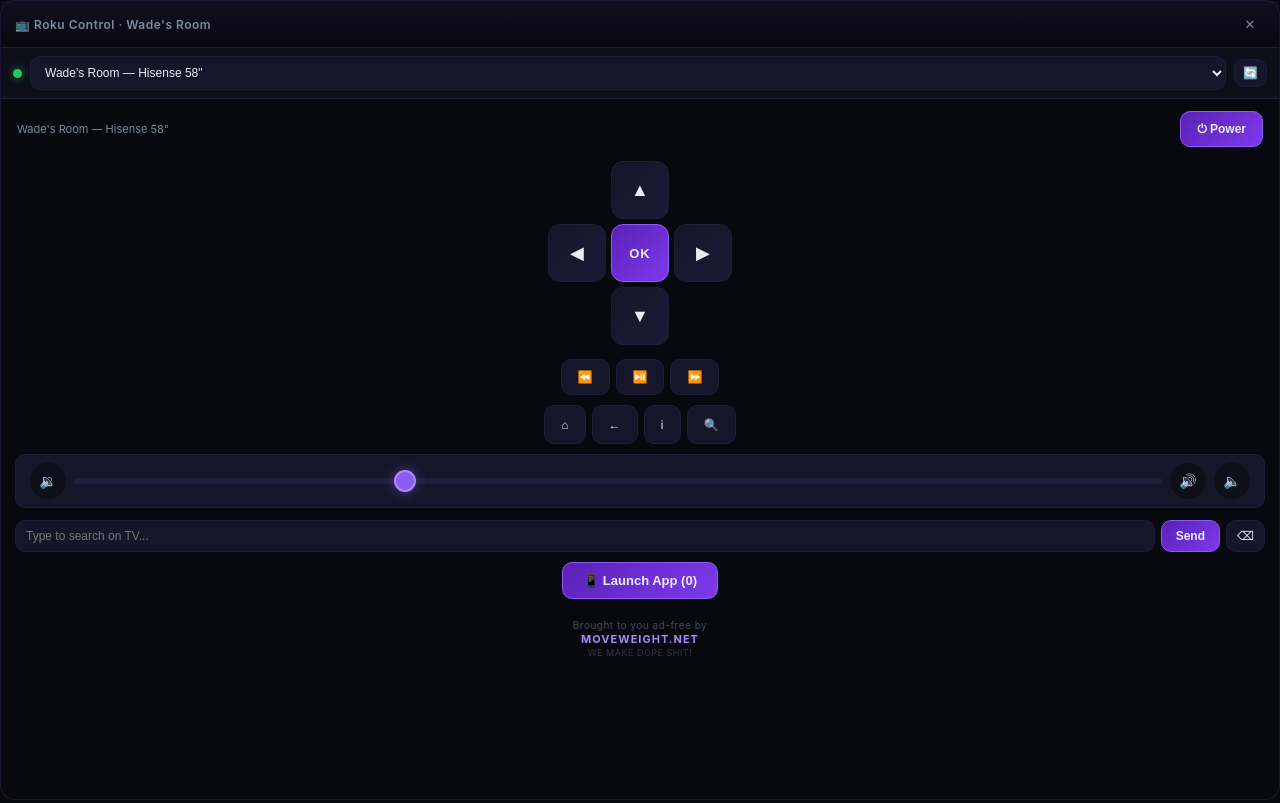
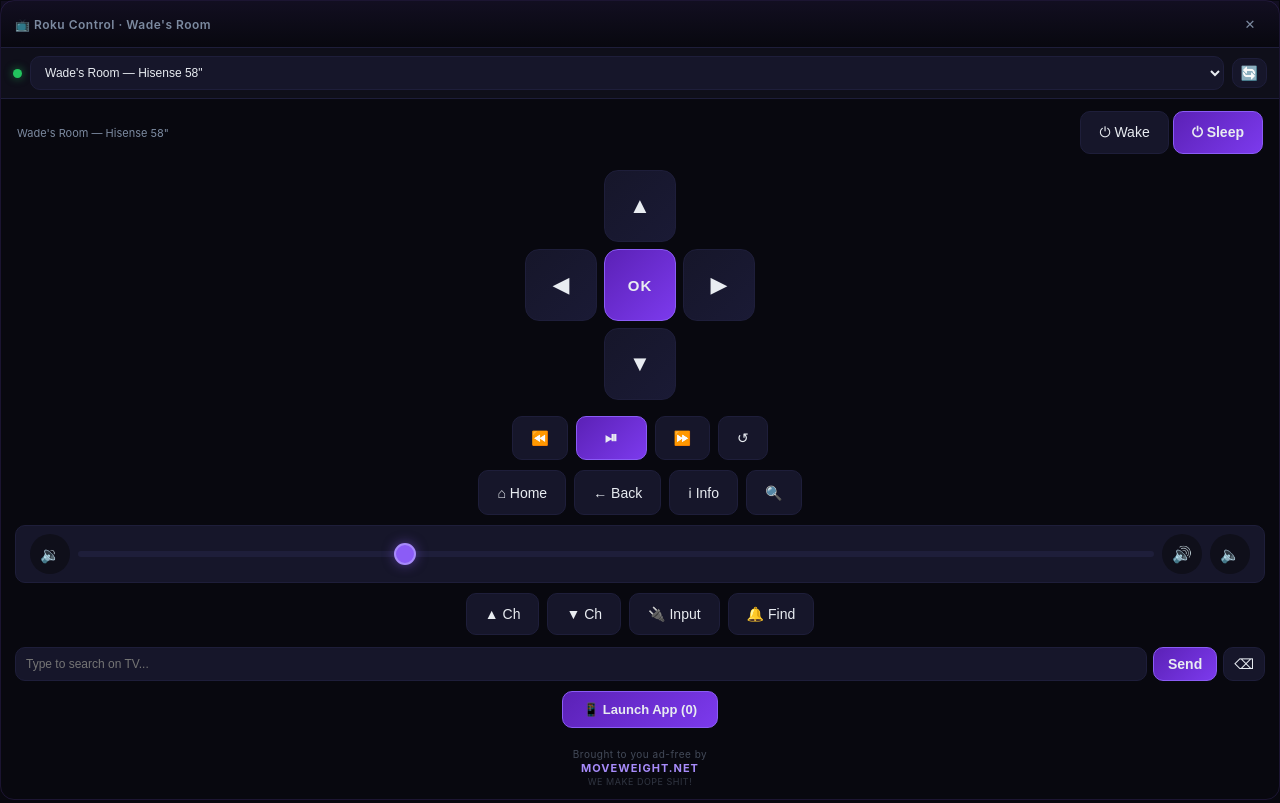
Before and after one commit to BlizzHacker/RokuControl, a React (Vite) app: page / in a window 1280 px wide. Built offline with nearby package versions, Linux system fonts and the light colour scheme.

Commit message:
fix: scaled-up UI — bigger buttons/fonts, working vol slider, play/pause, inputs, channel, find remote

```diff
--- a/index.html
+++ b/index.html
@@ -88,13 +88,13 @@
     }
 
     .dpad {
-      display: grid; grid-template-columns: 58px 58px 58px;
-      grid-template-rows: 58px 58px 58px; gap: 5px; margin: 4px 0;
+      display: grid; grid-template-columns: 72px 72px 72px;
+      grid-template-rows: 72px 72px 72px; gap: 7px; margin: 6px 0;
     }
     .dbtn {
-      width: 58px; height: 58px; border: 1px solid var(--border); border-radius: 12px;
+      width: 72px; height: 72px; border: 1px solid var(--border); border-radius: 14px;
       background: linear-gradient(135deg, var(--bg3) 0%, #1a1a35 100%);
-      color: var(--text); font-size: 18px; cursor: pointer;
+      color: var(--text); font-size: 22px; cursor: pointer;
       display: flex; align-items: center; justify-content: center;
       transition: all 0.1s; position: relative; overflow: hidden;
     }
@@ -106,12 +106,12 @@
     .dbtn:hover { border-color: var(--purple); transform: translateY(-1px); box-shadow: 0 4px 16px rgba(139,92,246,0.25); }
     .dbtn:hover::after { opacity: 1; }
     .dbtn:active { transform: scale(0.93); transition: transform 0.05s; }
-    .dbtn.c { background: linear-gradient(135deg, var(--purple-dark) 0%, #7c3aed 100%); border-color: var(--purple); font-weight: 700; font-size: 13px; letter-spacing: 1px; }
+    .dbtn.c { background: linear-gradient(135deg, var(--purple-dark) 0%, #7c3aed 100%); border-color: var(--purple); font-weight: 700; font-size: 15px; letter-spacing: 1px; }
 
-    .row { display: flex; gap: 6px; flex-wrap: wrap; justify-content: center; }
+    .row { display: flex; gap: 8px; flex-wrap: wrap; justify-content: center; }
     .btn {
-      padding: 10px 16px; border: 1px solid var(--border); border-radius: var(--radius-sm);
-      background: var(--bg3); color: var(--text); font-size: 12px; font-weight: 500;
+      padding: 12px 18px; border: 1px solid var(--border); border-radius: var(--radius-sm);
+      background: var(--bg3); color: var(--text); font-size: 14px; font-weight: 500;
       cursor: pointer; transition: all 0.1s; white-space: nowrap;
     }
     .btn:hover { background: var(--purple-dark); border-color: var(--purple); box-shadow: 0 2px 12px rgba(139,92,246,0.2); }
@@ -125,8 +125,8 @@
       border: 1px solid var(--border); width: 100%;
     }
     .vbtn {
-      width: 36px; height: 36px; border: none; border-radius: 50%;
-      background: var(--bg2); color: var(--text); font-size: 14px;
+      width: 40px; height: 40px; border: none; border-radius: 50%;
+      background: var(--bg2); color: var(--text); font-size: 16px;
       cursor: pointer; display: flex; align-items: center; justify-content: center;
       flex-shrink: 0; transition: all 0.1s;
     }
--- a/src/App.jsx
+++ b/src/App.jsx
@@ -1,4 +1,4 @@
-import React, { useState, useCallback } from 'react';
+import React, { useState, useCallback, useRef } from 'react';
 import { invoke } from '@tauri-apps/api/core';
 
 const PRELOADED = [
@@ -15,15 +15,24 @@
 };
 const icon = (n) => { const l=(n||'').toLowerCase(); for(const[k,v]of Object.entries(ICONS)) if(l.includes(k)) return v; return '📱'; };
 
+const INPUTS = [
+  {k:'InputTuner',l:'📡 Antenna'},{k:'InputHDMI1',l:'HDMI 1'},
+  {k:'InputHDMI2',l:'HDMI 2'},{k:'InputHDMI3',l:'HDMI 3'},
+  {k:'InputHDMI4',l:'HDMI 4'},{k:'InputAV1',l:'AV'},
+];
+
 export default function App({ widget = false }) {
   const [devices, setDevices] = useState(PRELOADED);
   const [sel, setSel] = useState(PRELOADED[0]);
   const [apps, setApps] = useState([]);
   const [showApps, setShowApps] = useState(false);
+  const [showInputs, setShowInputs] = useState(false);
   const [scanning, setScanning] = useState(false);
   const [vol, setVol] = useState(30);
   const [err, setErr] = useState('');
   const [text, setText] = useState('');
+  const volRef = useRef(30);
+  const volTimer = useRef(null);
 
   const refresh = async () => {
     setScanning(true); setErr('');
@@ -51,12 +60,34 @@
   const send = async (key) => {
     if (!sel) return;
     setErr('');
-    try {
-      await invoke('keypress', { ip: sel.ip, key });
-      if (key === 'VolumeUp') setVol(v => Math.min(100, v+5));
-      if (key === 'VolumeDown') setVol(v => Math.max(0, v-5));
-      if (key === 'VolumeMute') setVol(v => v===0 ? 30 : 0);
-    } catch(e) { setErr(e+''); }
+    try { await invoke('keypress', { ip: sel.ip, key }); } catch(e) { setErr(e+''); }
+  };
+
+  const sendVol = (dir) => {
+    if (!sel) return;
+    const newV = dir === 'up' ? Math.min(100, volRef.current + 3) : Math.max(0, volRef.current - 3);
+    volRef.current = newV;
+    setVol(newV);
+    if (volTimer.current) clearTimeout(volTimer.current);
+    volTimer.current = setTimeout(() => send(dir === 'up' ? 'VolumeUp' : 'VolumeDown'), 20);
+  };
+
+  const handleVolChange = (v) => {
+    const target = Number(v);
+    const prev = volRef.current;
+    volRef.current = target;
+    setVol(target);
+    if (volTimer.current) clearTimeout(volTimer.current);
+    const diff = target - prev;
+    const dir = diff > 0 ? 'VolumeUp' : 'VolumeDown';
+    const steps = Math.abs(Math.round(diff / 3));
+    let i = 0;
+    const step = () => {
+      if (i++ >= steps) return;
+      send(dir);
+      volTimer.current = setTimeout(step, 50);
+    };
+    step();
   };
 
   const launch = async (appId) => {
@@ -67,14 +98,7 @@
   const sendText = async () => {
     if (!sel || !text.trim()) return;
     setErr('');
-    try {
-      await invoke('send_text', { ip: sel.ip, text: text.trim() });
-      setText('');
-    } catch(e) { setErr(e+''); }
-  };
-
-  const handleTextKey = (e) => {
-    if (e.key === 'Enter') sendText();
+    try { await invoke('send_text', { ip: sel.ip, text: text.trim() }); setText(''); } catch(e) { setErr(e+''); }
   };
 
   const dpad = [
@@ -107,12 +131,18 @@
       )}
 
       <div className="main-content">
-        {err && <div style={{color:'#ef4444',fontSize:11,padding:'2px 8px',background:'rgba(239,68,68,0.1)',borderRadius:6}}>{err}</div>}
+        {err && <div className="error-bar">{err}</div>}
+
+        {/* Power row */}
         <div className="status-line">
           <span style={{color:'var(--text-dim)'}}>{sel?.label || 'No device'}</span>
-          <button className="btn sp" onClick={() => send('PowerOff')}>⏻ Power</button>
+          <div style={{display:'flex',gap:4}}>
+            <button className="btn" onClick={() => send('PowerOn')} title="Wake">⏻ Wake</button>
+            <button className="btn sp" onClick={() => send('PowerOff')} title="Sleep">⏻ Sleep</button>
+          </div>
         </div>
 
+        {/* D-Pad */}
         <div className="dpad">
           {dpad.map((k,i) => (
             <button key={i} className={`dbtn ${k.cl||''}`}
@@ -121,42 +151,62 @@
           ))}
         </div>
 
+        {/* Transport: Rewind — PLAY/PAUSE — Fwd — Instant Replay */}
         <div className="row">
-          {[{l:'⏪',k:'Rev'},{l:'⏯️',k:'Play'},{l:'⏩',k:'Fwd'}].map(m => (
-            <button key={m.k} className="btn" onClick={() => send(m.k)}>{m.l}</button>
-          ))}
+          <button className="btn" onClick={() => send('Rev')} title="Rewind">⏪</button>
+          <button className="btn sp" onClick={() => send('Play')} title="Play / Pause" style={{fontSize:16,padding:'12px 28px'}}>⏯</button>
+          <button className="btn" onClick={() => send('Fwd')} title="Fast Forward">⏩</button>
+          <button className="btn" onClick={() => send('InstantReplay')} title="Instant Replay">↺</button>
         </div>
 
+        {/* Navigation */}
         <div className="row">
-          {[{l:'⌂',k:'Home'},{l:'←',k:'Back'},{l:'ℹ',k:'Info'},{l:'🔍',k:'Search'}].map(m => (
-            <button key={m.k} className="btn" onClick={() => send(m.k)}>{m.l}</button>
-          ))}
+          <button className="btn" onClick={() => send('Home')} title="Home">⌂ Home</button>
+          <button className="btn" onClick={() => send('Back')} title="Back">← Back</button>
+          <button className="btn" onClick={() => send('Info')} title="Info">ℹ Info</button>
+          <button className="btn" onClick={() => send('Search')} title="Search">🔍</button>
         </div>
 
+        {/* Volume slider — actually sends commands */}
         <div className="vol-row">
-          <button className="vbtn" onClick={() => send('VolumeDown')}>🔉</button>
-          <input type="range" className="vslider" min="0" max="100" value={vol} onChange={e => setVol(+e.target.value)} />
-          <button className="vbtn" onClick={() => send('VolumeUp')}>🔊</button>
-          <button className="vbtn" onClick={() => send('VolumeMute')}>{vol===0?'🔇':'🔈'}</button>
+          <button className="vbtn" onClick={() => sendVol('down')}>🔉</button>
+          <input type="range" className="vslider" min="0" max="100"
+            value={vol} onChange={e => handleVolChange(e.target.value)} />
+          <button className="vbtn" onClick={() => sendVol('up')}>🔊</button>
+          <button className="vbtn" onClick={() => { send('VolumeMute'); setVol(v => v===0 ? 30 : 0); volRef.current = volRef.current===0 ? 30 : 0; }}>
+            {vol===0?'🔇':'🔈'}
+          </button>
         </div>
 
+        {/* Channel + Inputs */}
+        <div className="row">
+          <button className="btn" onClick={() => send('ChannelUp')}>▲ Ch</button>
+          <button className="btn" onClick={() => send('ChannelDown')}>▼ Ch</button>
+          <button className="btn" onClick={() => setShowInputs(!showInputs)}>🔌 Input</button>
+          <button className="btn" onClick={() => send('FindRemote')} title="Find Remote">🔔 Find</button>
+        </div>
+        {showInputs && (
+          <div className="row">
+            {INPUTS.map(inp => (
+              <button key={inp.k} className="btn" onClick={() => { send(inp.k); setShowInputs(false); }}>{inp.l}</button>
+            ))}
+          </div>
+        )}
+
+        {/* Keyboard input */}
+        {!widget && (
         <div style={{display:'flex',gap:6,width:'100%',marginTop:2}}>
-          <input
-            type="text"
-            value={text}
-            onChange={e => setText(e.target.value)}
-            onKeyDown={handleTextKey}
+          <input type="text" value={text} onChange={e => setText(e.target.value)}
+            onKeyDown={e => { if (e.key === 'Enter') sendText(); }}
             placeholder="Type to search on TV..."
-            style={{
-              flex:1, background:'var(--bg3)', border:'1px solid var(--border)',
-              borderRadius:'var(--radius-sm)', color:'var(--text)', padding:'8px 10px',
-              fontSize:12, outline:'none'
-            }}
-          />
+            style={{flex:1,background:'var(--bg3)',border:'1px solid var(--border)',
+              borderRadius:'var(--radius-sm)',color:'var(--text)',padding:'8px 10px',fontSize:12,outline:'none'}} />
           <button className="btn sp" onClick={sendText} style={{padding:'8px 14px'}}>Send</button>
-          <button className="btn" onClick={() => send('Backspace')} style={{padding:'8px 10px'}} title="Backspace">⌫</button>
+          <button className="btn" onClick={() => send('Backspace')} style={{padding:'8px 10px'}}>⌫</button>
         </div>
+        )}
 
+        {/* App Launcher */}
         {!widget && (
           <>
             <button className="btn sp" style={{padding:'10px 20px',fontSize:13}} onClick={() => { setShowApps(!showApps); if (!showApps && !apps.length) loadApps(sel?.ip); }}>
@@ -175,6 +225,7 @@
           </>
         )}
 
+        {/* Branding */}
         <div style={{marginTop:'auto',padding:'10px 0 4px',textAlign:'center'}}>
           <div style={{fontSize:10,color:'var(--text-dim)',opacity:0.5,letterSpacing:'0.5px'}}>
             Brought to you ad-free by
```
Also changed, not shown: src-tauri/tauri.conf.json (+4 -4 lines).
